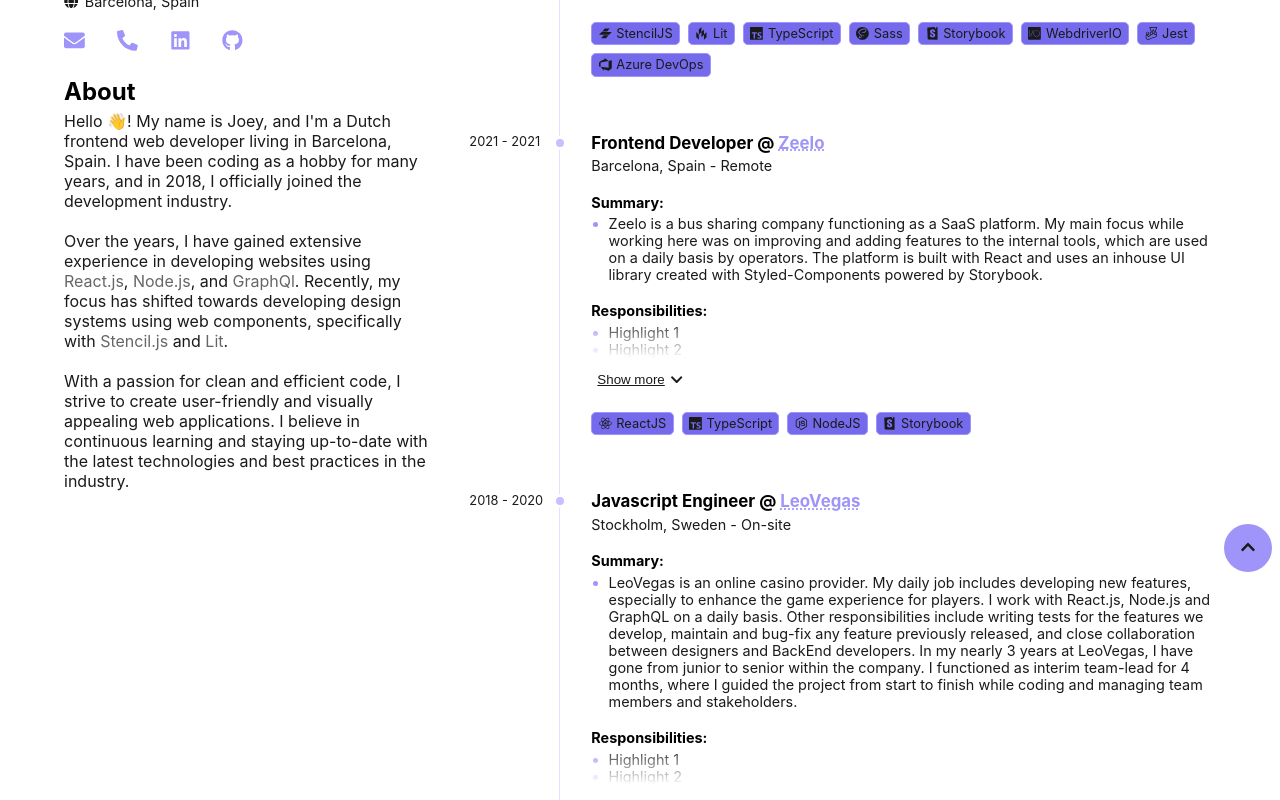
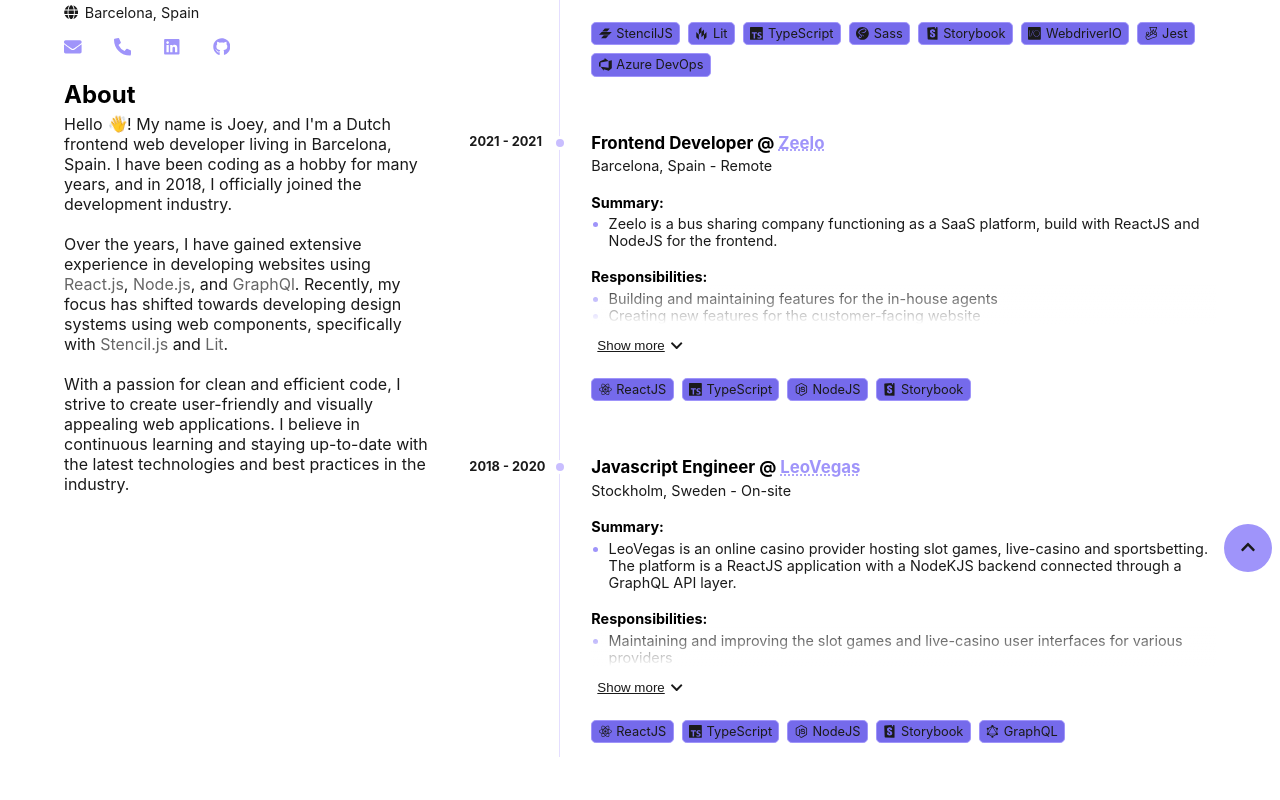
Before and after one commit to JtMeulen/portfolio-2024, a React (Vite) app: page / in a window 1280 px wide. Shown: the part 320-1120 px from the top of the page. Built offline with nearby package versions, Linux system fonts and the light colour scheme.

Commit message:
feat: experience update

```diff
--- a/public/data/experience.json
+++ b/public/data/experience.json
@@ -9,10 +9,12 @@
     "endYear": "2024",
     "summary": "My team and I were responsible for maintaining and expanding the component and styling library for the Rabobank - one of the largest banks in the Netherlands. The Design System is used by over 150 different frontend teams.",
     "responsibilities": [
-      "Implementing new web components and styling features",
+      "Implementing new web components and styling features with close collaboration with the design team",
       "Providing technical support for other developers that use our library",
+      "Creating and maintaining CI/CD pipelines in Azure DevOps",
+      "Building developer tools to improve the developer experience",
+      "Writing extensive documentation for all features in the library",
       "Maintinging a zero-bug policy for the library",
-      "Writing extensive documentation for all features in the library",
       "Bi-weekly demos, presentations and workshops for users and stakeholders"
     ],
     "achievements": [
@@ -38,9 +40,12 @@
     "type": "Remote",
     "startYear": "2021",
     "endYear": "2021",
-    "summary": "Zeelo is a bus sharing company functioning as a SaaS platform. My main focus while working here was on improving and adding features to the internal tools, which are used on a daily basis by operators. The platform is built with React and uses an inhouse UI library created with Styled-Components powered by Storybook.",
-    "responsibilities": ["Highlight 1", "Highlight 2"],
-    "achievements": ["Achievement 1", "Achievement 2"],
+    "summary": "Zeelo is a bus sharing company functioning as a SaaS platform, build with ReactJS and NodeJS for the frontend.",
+    "responsibilities": [
+      "Building and maintaining features for the in-house agents",
+      "Creating new features for the customer-facing website",
+      "Writing middleware to connect the frontend with the backend"
+    ],
     "stack": ["ReactJS", "TypeScript", "NodeJS", "Storybook"]
   },
   {
@@ -51,9 +56,19 @@
     "type": "On-site",
     "startYear": "2018",
     "endYear": "2020",
-    "summary": "LeoVegas is an online casino provider. My daily job includes developing new features, especially to enhance the game experience for players. I work with React.js, Node.js and GraphQL on a daily basis. Other responsibilities include writing tests for the features we develop, maintain and bug-fix any feature previously released, and close collaboration between designers and BackEnd developers. In my nearly 3 years at LeoVegas, I have gone from junior to senior within the company. I functioned as interim team-lead for 4 months, where I guided the project from start to finish while coding and managing team members and stakeholders.",
-    "responsibilities": ["Highlight 1", "Highlight 2"],
-    "achievements": ["Achievement 1", "Achievement 2"],
+    "summary": "LeoVegas is an online casino provider hosting slot games, live-casino and sportsbetting. The platform is a ReactJS application with a NodeKJS backend connected through a GraphQL API layer.",
+    "responsibilities": [
+      "Maintaining and improving the slot games and live-casino user interfaces for various providers",
+      "Close collaboration with backend developers to improve the API layer",
+      "Implementing various A/B tests to improve user engagement and retention",
+      "Improving the customer-support services by refactoring the chat feature and FAQ section",
+      "Ensuring the ever-changing gambling regulations are implemented correctly"
+    ],
+    "achievements": [
+      "Built and lead the industry first 'Multiplay' feature to play multiple slot games at once",
+      "Created a tournaments feature for the casino platform with real-time leaderboards",
+      "Built in-app questionaires to gather user feedback and improve the product with rewards for users"
+    ],
     "stack": ["ReactJS", "TypeScript", "NodeJS", "Storybook", "GraphQL"]
   }
 ]
--- a/src/components/About/About.module.scss
+++ b/src/components/About/About.module.scss
@@ -7,7 +7,7 @@
     display: flex;
     column-gap: 0.4rem;
     align-items: center;
-    margin-block-start: 0.3rem;
+    margin-block: 1rem;
     font-size: 0.9rem;
   }
 }
@@ -143,5 +143,5 @@
   display: flex;
   gap: 2rem;
   padding: 0;
-  font-size: 1.3rem;
+  font-size: 1.1rem;
 }
--- a/src/components/Experience/Experience.tsx
+++ b/src/components/Experience/Experience.tsx
@@ -18,7 +18,9 @@
             <li key={experience.company} className={styles.experience}>
               <div className={styles.timePeriod}>
                 <p>
-                  {experience.startYear} - {experience.endYear}
+                  <strong>
+                    {experience.startYear} - {experience.endYear}
+                  </strong>
                 </p>
               </div>
               <div className={styles.content}>
```
